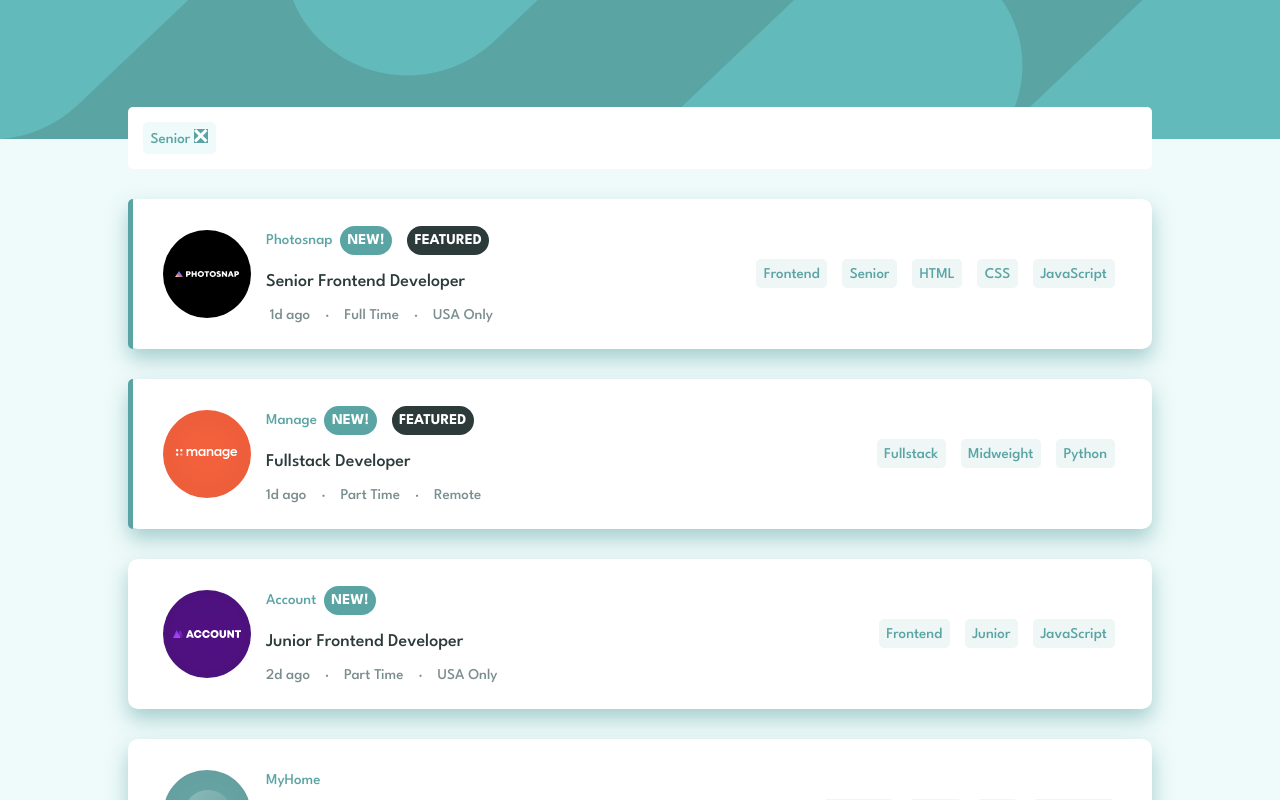
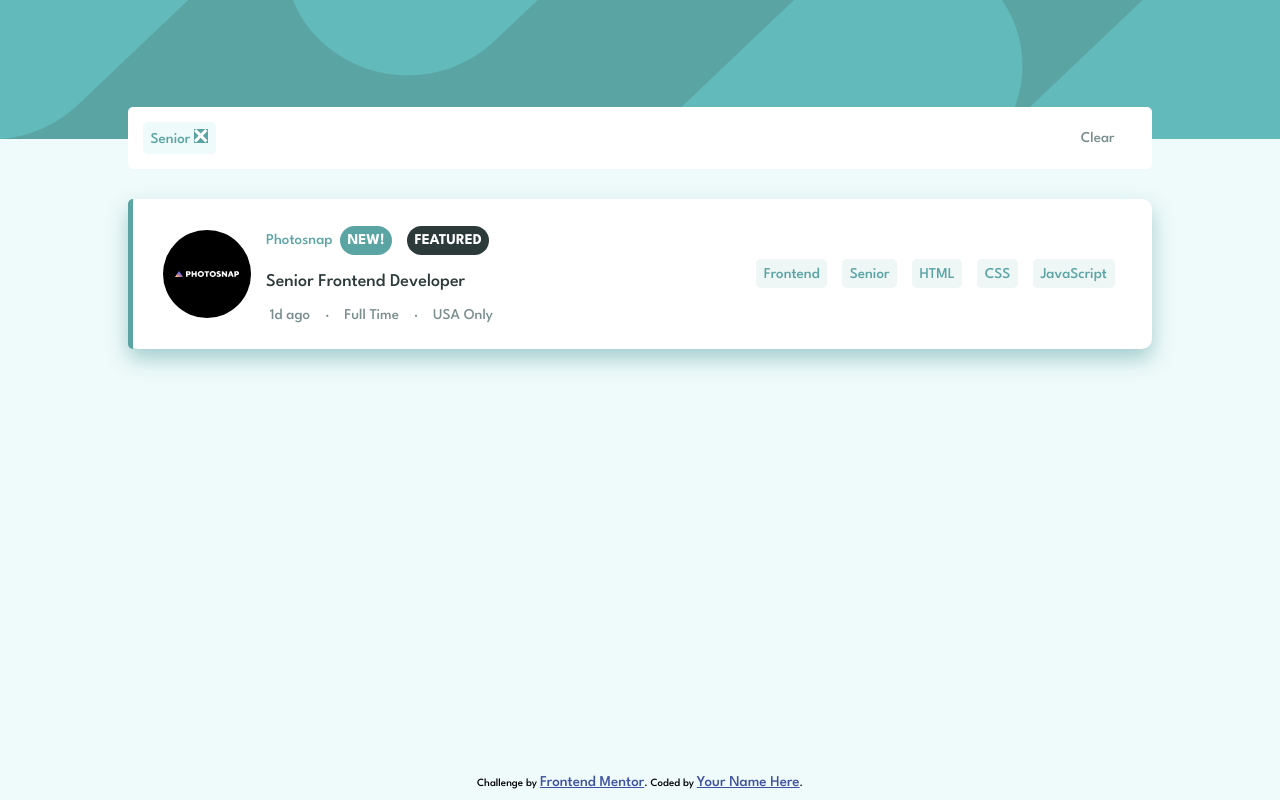
Before and after one commit to felipestefani/job-listings, a Vue app: page / in a window 1280 px wide. Both pictures are taken after a click on the element "Senior". Shown: the top 800 px of the page. Built offline with nearby package versions, Linux system fonts and the light colour scheme.

Commit message:
adding the filter logic

```diff
--- a/src/App.vue
+++ b/src/App.vue
@@ -16,22 +16,41 @@
     const removeFilter = job_filter_remove => {
         filter.value = filter.value.filter(item => item!==job_filter_remove)
     }
+
+    const clear = () => { filter.value = []}
+
+    const allFilter = job => {
+        let fullList = []
+        fullList.value = [job.role, job.level, ...job.languages]
+        if(filter.value.length <= 0) {
+            return true
+        } else {
+            const tamanho = filter.value.filter( item => {
+                return fullList.value.includes(item)
+            })
+            return tamanho.length == filter.value.length
+        }
+    }
+
 </script>
 
 <template>
     <div class="container">
         <header>
             <img src="./assets/images/bg-header-desktop.svg" alt="desktop header backgound">
-            <div class="filter"  v-if="filter.length >=1">
+            <div class="filter"  v-if="filter.length >=1 ">
                 <ul class="list_filter">
-                    <li v-for="item in filter">{{ item }} <button @click="removeFilter(item)"><img src="./assets/images/icon-remove.svg" alt=""></button> </li>
+                    <div class="items_filter">
+                        <li v-for="item in filter">{{ item }} <button @click="removeFilter(item)"><img src="./assets/images/icon-remove.svg" alt=""></button></li>
+                    </div>
+                    <button class="clear" @click="clear">Clear</button>
                 </ul>
             </div>
         </header>
         <main>
             <div>
                 <ul class="jobs">
-                    <li class="job_li" v-for="job in jobs" :key="job.id">
+                    <li class="job_li" v-for="job in jobs" :key="job.id" :hidden="!allFilter(job)">
                         <div class="job">
                             <div class="job_description">
                                 <div class="line" :class="{line_green: job.new && job.featured}"></div>
@@ -71,6 +90,8 @@
 <style scoped>
     .container {
         background-color: var(--light-grayish-cyan-background);
+        min-height: 100vh;
+        position: relative;
     }
     header {
         position: relative;
@@ -91,6 +112,7 @@
     .list_filter{
         position: absolute;
         display: flex;
+        justify-content: space-between;
         bottom: -2em;
         left: 50%;
         transform: translate(-50%,0);
@@ -101,6 +123,9 @@
         max-width: 80em;
         min-width: 45em;
         padding: 0.5em;
+    }
+    .items_filter{
+        display: flex;
     }
     .list_filter li{
         color: var(--desaturated-dark-cyan);
@@ -114,6 +139,10 @@
         border: none;
         background: none;
     }
+    .clear{
+        margin-right: 2em;
+        color: var(--dark-grayish-cyan);
+    }
     button img {
         height: 100%;
     }
@@ -122,7 +151,7 @@
         display: flex;
         flex-direction: column;
         align-items: center;
-        padding-top: 3em;
+        padding: 3em 0;
     }
     .job_li {
         background-color: #FFF;
@@ -223,10 +252,33 @@
         padding: 0.5em;
         margin: 0.5em;
     }
-    .attribution { font-size: 11px; text-align: center; }
+    .attribution {
+        position: absolute;
+        bottom: 1em;
+        left: 50%;
+        transform: translate(-50%, 0);
+        font-size: 11px;
+        text-align: center;
+
+    }
     .attribution a { color: hsl(228, 45%, 44%); }
 
+    button img:hover {
+        cursor: pointer;
+    }
+    .clear:hover {
+        color: var(--desaturated-dark-cyan);
+        text-decoration: underline;
+        cursor: pointer;
+    }
+    p:hover {
+        color: var(--desaturated-dark-cyan);
+        cursor: pointer;
+    }
     .job_skills span:hover{
         cursor: pointer;
+        background-color: var(--desaturated-dark-cyan);
+        color: #FFF;
     }
+
 </style>
```
